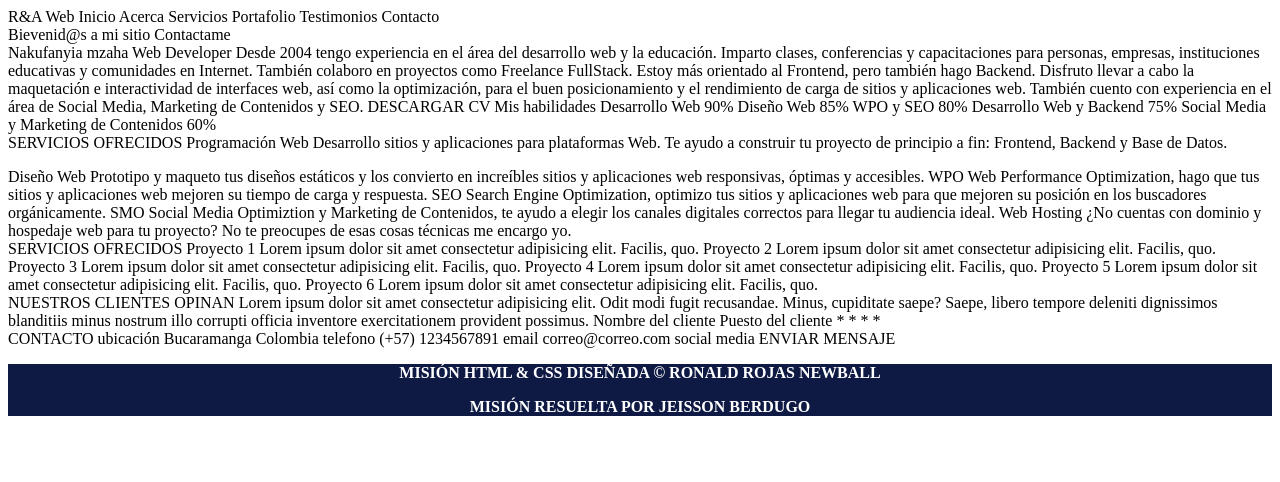
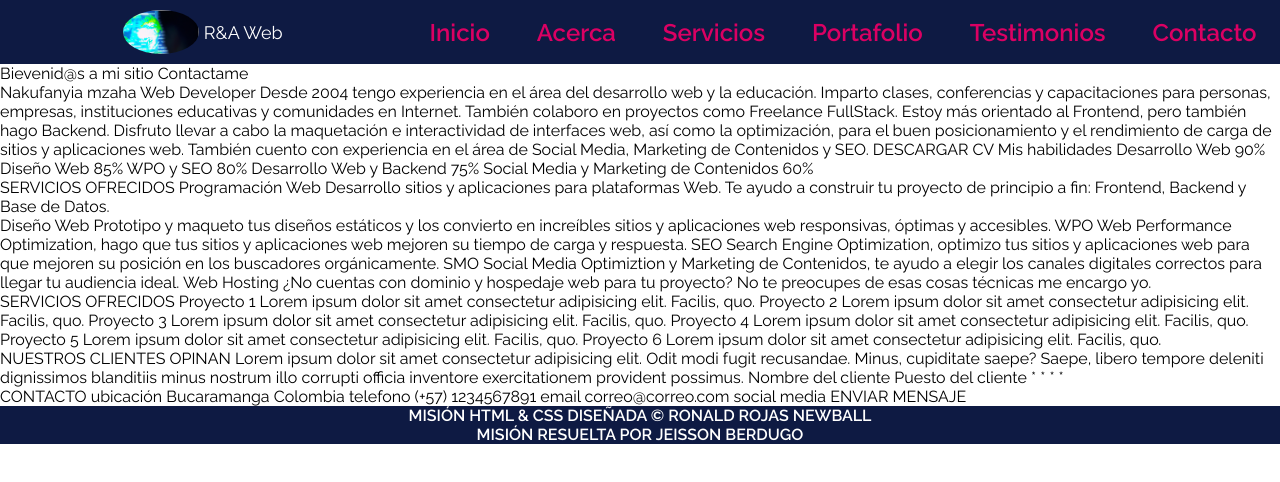
Before and after one commit to jeissonstewen/MISION-HTML-Y-CSS, a plain HTML site: page index.html in a window 1280 px wide. Drawn offline with Linux system fonts and the light colour scheme.

Commit message:
Modificado header

```diff
--- a/index.html
+++ b/index.html
@@ -5,17 +5,36 @@
     <meta name="viewport" content="width=device-width, initial-scale=1.0">
     <title>MISIÓN HTML Y CSS</title>
     <link rel="stylesheet" href="./style.css">
+    <link rel="preconnect" href="https://fonts.googleapis.com">
+    <link rel="preconnect" href="https://fonts.gstatic.com" crossorigin>
+    <link href="https://fonts.googleapis.com/css2?family=Raleway:wght@400;600&display=swap" rel="stylesheet">
+
 </head>
 <body>
-    <header>
-        R&A Web
+    <header class="container">
+        <div class="container name">
+            <img src="./asset/logo.png" alt="">
+            <p>R&A Web</p>
+        </div>
+        <div class="container item">
+            Inicio
+        </div>
+        <div class="container item">
+            Acerca
+        </div>
+        <div class="container item">
+            Servicios
+        </div>
+        <div class="container item">
+            Portafolio
+        </div>
+        <div class="container item">
+            Testimonios
+        </div>
+        <div class="container item">
+            Contacto
+        </div>
 
-        Inicio
-        Acerca
-        Servicios
-        Portafolio
-        Testimonios
-        Contacto
     </header>
     <main>
         <section>
--- a/style.css
+++ b/style.css
@@ -1,6 +1,54 @@
+*{
+    margin: 0;
+    padding: 0;
+    box-sizing: border-box;
+}
+:root {
+    --fucshia: hsl(333, 100%, 43%);
+    --fucshia2: hsla(333, 100%, 43%, 0.548);
+    --white:hsl(0, 0%, 100%);
+    --whitetransparent:hsla(0, 0%, 100%, 0.741);
+    --gray:hsl(0, 8%, 91%);
+    --blue:hsl(227, 65%, 16%);
+    --blackTransparent:hsla(0, 0%, 0%, 0.822);
+    --darkgray:hsl(0, 1%, 50%);
+    --darkgray2:hsl(0, 1%, 22%);
+}
+html,body{
+    height: 100vh;
+    font-family: 'Raleway', sans-serif;
+}
+header{
+    background-color: var(--blue);
+    height: 64px;
+    display: flex;
+    justify-content: space-around;
+    align-items: center;
+}
+.container{
+    font-size: 24px;
+}
+.container .name{
+    display: flex;
+    align-items: center;
+    gap: 5px;
+}
+.name img{
+    height: 44px;
+    border-radius: 50%;
+}
+.name{
+    font-size: 18px;
+    color: var(--white);
+    margin: 0 100px;
+}
+.item{
+    color: var(--fucshia);
+    font-weight: 600;
+}
 
 footer{
-    background-color: hsl(227, 65%, 16%);
+    background-color: var(--blue);
     color: white;
     text-align: center;
     font-weight: 700;
```
